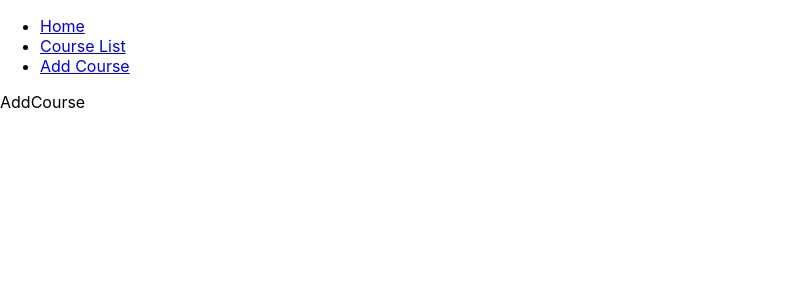
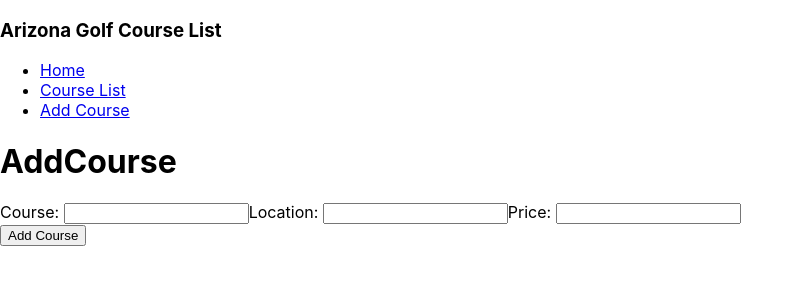
Before and after one commit to andrewzehnder/my-new-repo, a React (Create React App) app in the folder phase-2/phase-2-project-golf/: page /addcourse in a window 1280 px wide. Shown: the top 300 px of the page, without its empty margins (0-804 px from the left). Built offline with nearby package versions, Linux system fonts and the light colour scheme.

Commit message:
Adding AddCourse fields

```diff
--- a/phase-2/phase-2-project-golf/db.json
+++ b/phase-2/phase-2-project-golf/db.json
@@ -2,12 +2,12 @@
   "courses": [
     {
       "id": 1,
-      "course_name": "Troon North",
+      "course": "Troon North",
       "location": "Scottsdale, AZ",
       "price": "200"
     },
     {
-      "course_name": "Quintero",
+      "course": "Quintero",
       "location": "Peoria, AZ",
       "price": 175,
       "id": 2
--- a/phase-2/phase-2-project-golf/src/components/AddCourse.jsx
+++ b/phase-2/phase-2-project-golf/src/components/AddCourse.jsx
@@ -1,8 +1,31 @@
-import React from 'react'
+import React, { useState} from 'react';
 
 const AddCourse = () => {
+    const [course, setCourse] = useState([])
+
+
   return (
-    <div>AddCourse</div>
+    <div>
+        <h1>AddCourse</h1>
+
+        <form>
+            <div>
+                <label htmlFor="course">Course: </label>
+                <input type="text" name="course" id="course" />
+
+                <label htmlFor="location">Location: </label>
+                <input type="text" name="location" id="location" />
+
+                <label htmlFor="price">Price: </label>
+                <input type="text" name="price" id="price" />
+            </div>
+
+            <input type="submit" value="Add Course" />
+
+        </form>
+
+
+    </div>
   )
 }
 
--- a/phase-2/phase-2-project-golf/src/components/NavBar.jsx
+++ b/phase-2/phase-2-project-golf/src/components/NavBar.jsx
@@ -4,6 +4,7 @@ import { Link } from 'react-router-dom'
 const NavBar = () => {
   return (
     <div>
+        <h3>Arizona Golf Course List</h3>
         <ul>
             <li><Link to="/">Home</Link></li>
             <li><Link to="/courses">Course List</Link></li>
```
